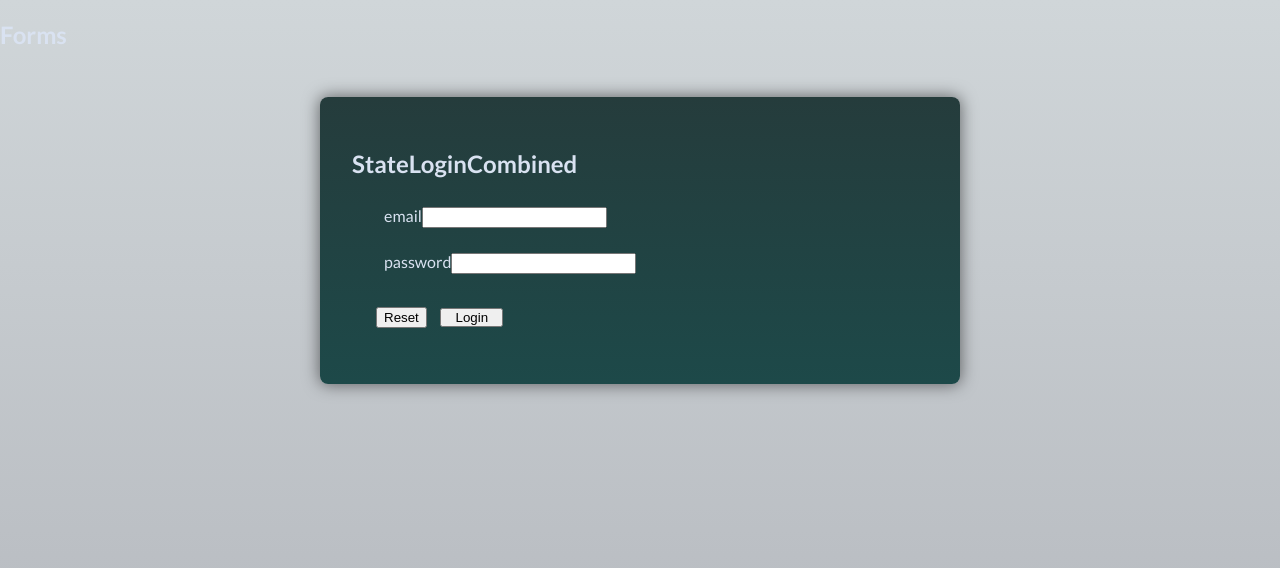
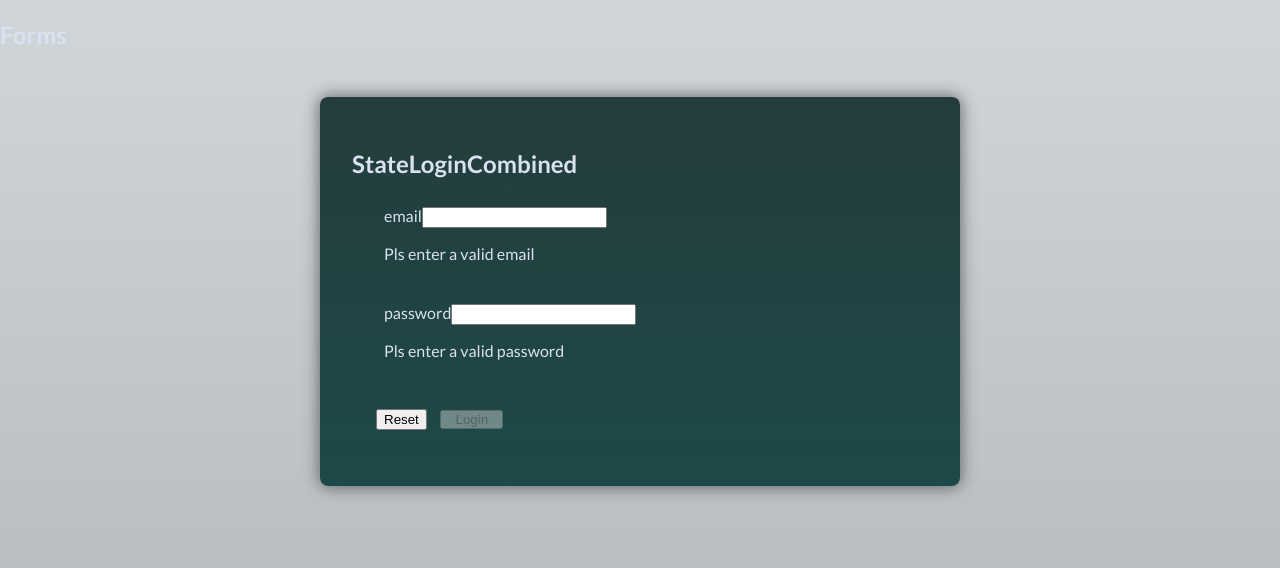
Before and after one commit to mynk-13/react-revision, a React (Vite) app in the folder React-Forms/: page / in a window 1280 px wide. Both pictures are taken after typing "name@example.com", "Sample123" into the empty fields and a click on the button "Login". Shown: the top 568 px of the page. Built offline with nearby package versions, Linux system fonts and the light colour scheme.

Commit message:
Added validationLogic & custom hook for managing input states

```diff
--- a/React-Forms/src/ReusableInputStateLogin.jsx
+++ b/React-Forms/src/ReusableInputStateLogin.jsx
@@ -1,72 +1,91 @@
 import React, { useState } from 'react';
 import "./StateLoginCombined.css";
 import Input from './utils/Input';
+import { hasMinLength, isEmail, isNotEmpty } from './utils/validation';
+import { useInput } from './hooks/useInput';
 
 
 //Added Validation on lost focus-> Blur
 const ResuableInputStateLogin = () => {
 
-    const [enteredValues, setEnteredValues]=useState({
-        email:"",
-        password:""
-    });
+    const { value:emailValue,
+            handleInputChange:handleEmailChange,
+            handleInputBlur:handleEmailBlur,
+            setEnteredValue:setEmailValue,
+            hasError:hasEmailError
+    } = useInput("", (value)=>{return isEmail(value) && isNotEmpty(value)});
 
-    const[isEdit,setIsEdit]=useState({
-        email:false,
-        password:false,
-    })
+
+    const { value:passwordValue,
+            handleInputChange:handlePasswordChange,
+            handleInputBlur:handlePasswordBlur,
+            setEnteredValue:setPasswordValue,
+            hasError:hasPasswordError
+    } =useInput("", (value)=> hasMinLength(value, 6) && isNotEmpty(value));
+
 
     const handleSubmit=(e)=>{
         e.preventDefault();
         console.log("Form Submitted !!!");
 
-        console.log("Email : " , enteredValues.email);
-        console.log("Password : ", enteredValues.password);
+        // console.log("Email : " , enteredValues.email);
+        // console.log("Password : ", enteredValues.password);
 
-         setEnteredValues({
-                email:"",
-                password:""
-            });
 
-            setIsEdit({email:false,
-                password:false});
+
+        if(hasEmailError || hasPasswordError)
+            return;
+
+
+        console.log("Email : ", emailValue);
+        console.log("Password : " , passwordValue);
+
+
+        setEmailValue("");
+        setPasswordValue("");
+
     }
 
-    const handleInputChange=(identifier, value)=>{
+    // const handleInputChange=(identifier, value)=>{
 
-        setEnteredValues(prev => ({...prev,
-            [identifier]:value
-        }))
+    //     setEnteredValues(prev => ({...prev,
+    //         [identifier]:value
+    //     }))
 
-        setIsEdit((prev)=>({...prev,[identifier]:false}));
+    //     setIsEdit((prev)=>({...prev,[identifier]:false}));
+
+
+    // }
+
+    const handleReset=()=>{
+
+        //     setEnteredValues({
+        //         email:"",
+        //         password:""
+        //     });
+
+        //    setIsEdit({email:false,
+        //         password:false});
+
+        setPasswordValue("");
+        setEmailValue("");
 
 
     }
 
-    const handleReset=()=>{
+    // const handleInputBlur=(identifier)=>{
 
-            setEnteredValues({
-                email:"",
-                password:""
-            });
+    //     setIsEdit((prev)=>({...prev,[identifier]:true}));
 
-           setIsEdit({email:false,
-                password:false});
-    }
-
-    const handleInputBlur=(identifier)=>{
-
-        setIsEdit((prev)=>({...prev,[identifier]:true}));
-
-        }
+    //     }
 
 
-    const isEmailInvalid=isEdit.email && !enteredValues.email.includes('@');
-    const isPasswordInvalid=isEdit.password && enteredValues.password.length<6
+    // const isEmailInvalid=isEdit.email && !isEmail(enteredValues.email) && isNotEmpty(enteredValues.email);
+    // const isPasswordInvalid=isEdit.password && !hasMinLength(enteredValues.password,6) && isNotEmpty(enteredValues.password);
 
   return (
     <div>
-        <form onSubmit={handleSubmit}>
+        <form noValidate='no-validate' onSubmit={handleSubmit}>
          <h2>StateLoginCombined</h2>
         <div className='form-control'>
          {/* <label htmlFor='email' className='form-label'>Email</label><br />
@@ -79,11 +98,11 @@ const ResuableInputStateLogin = () => {
                 id="email"
                 name="email"
                 type="email"
-                value={enteredValues.email}
-                onChange={(e)=>handleInputChange("email",e.target.value)}
-                onBlur={()=>handleInputBlur('email')}
+                value={emailValue}
+                onChange={handleEmailChange}
+                onBlur={handleEmailBlur}
                 required
-                error={isEmailInvalid && <p>Pls enter a valid email</p>} />
+                error={hasEmailError && <p>Pls enter a valid email</p>} />
         </div>
         <div className='form-control'>
 
@@ -91,17 +110,16 @@ const ResuableInputStateLogin = () => {
                 id="password"
                 name="password"
                 type="password"
-                value={enteredValues.password}
-                onChange={(e)=>handleInputChange("password",e.target.value)}
-                onBlur={()=>handleInputBlur('password')}
-                minLength={6}
+                value={passwordValue}
+                onChange={handlePasswordChange}
+                onBlur={handlePasswordBlur}
                 required
-                error={isPasswordInvalid && <p>Pls enter a valid password</p>} />
+                error={hasPasswordError && <p>Pls enter a valid password</p>} />
         </div>
 
         <div className='btn-container'>
-        <button className='bt-form' type="button" onClick={handleReset}>Reset</button>
-        <button className='btn-form' disabled={isEmailInvalid || isPasswordInvalid ?true:false}>Login</button>
+        <button className='bt-form' type="reset" onClick={handleReset}>Reset</button>
+        <button className='btn-form' disabled={hasEmailError || hasPasswordError ?true:false}>Login</button>
         </div>
 
         </form>
--- /dev/null
+++ b/React-Forms/src/hooks/useInput.js
@@ -0,0 +1,27 @@
+import { useState } from "react"
+
+export const useInput=(defaultValue, validationFn)=>{
+
+    const [enteredValue, setEnteredValue] = useState(defaultValue);
+    const [didEdit, setEdit]=useState(false);
+
+    const valueIsValid=validationFn(enteredValue);
+
+    const handleInputChange=(e)=>{
+        setEnteredValue(e.target.value);
+        setEdit(false);
+    }
+
+    const handleInputBlur=()=>{
+
+        setEdit(true);
+    }
+
+    return({
+        value:enteredValue,
+        handleInputChange,
+        handleInputBlur,
+        setEnteredValue,
+        hasError:didEdit && !valueIsValid
+    })
+}
--- /dev/null
+++ b/React-Forms/src/utils/validation.js
@@ -0,0 +1,7 @@
+export const isEmail=(value)=>value.includes('@');
+
+export const isNotEmpty=(value)=> value.trim()!=="";
+
+export const hasMinLength=(value, minLength)=>value.length>=minLength;
+
+export const isEqualstoOtherValue=(value,otherValue)=>value===otherValue;
```
